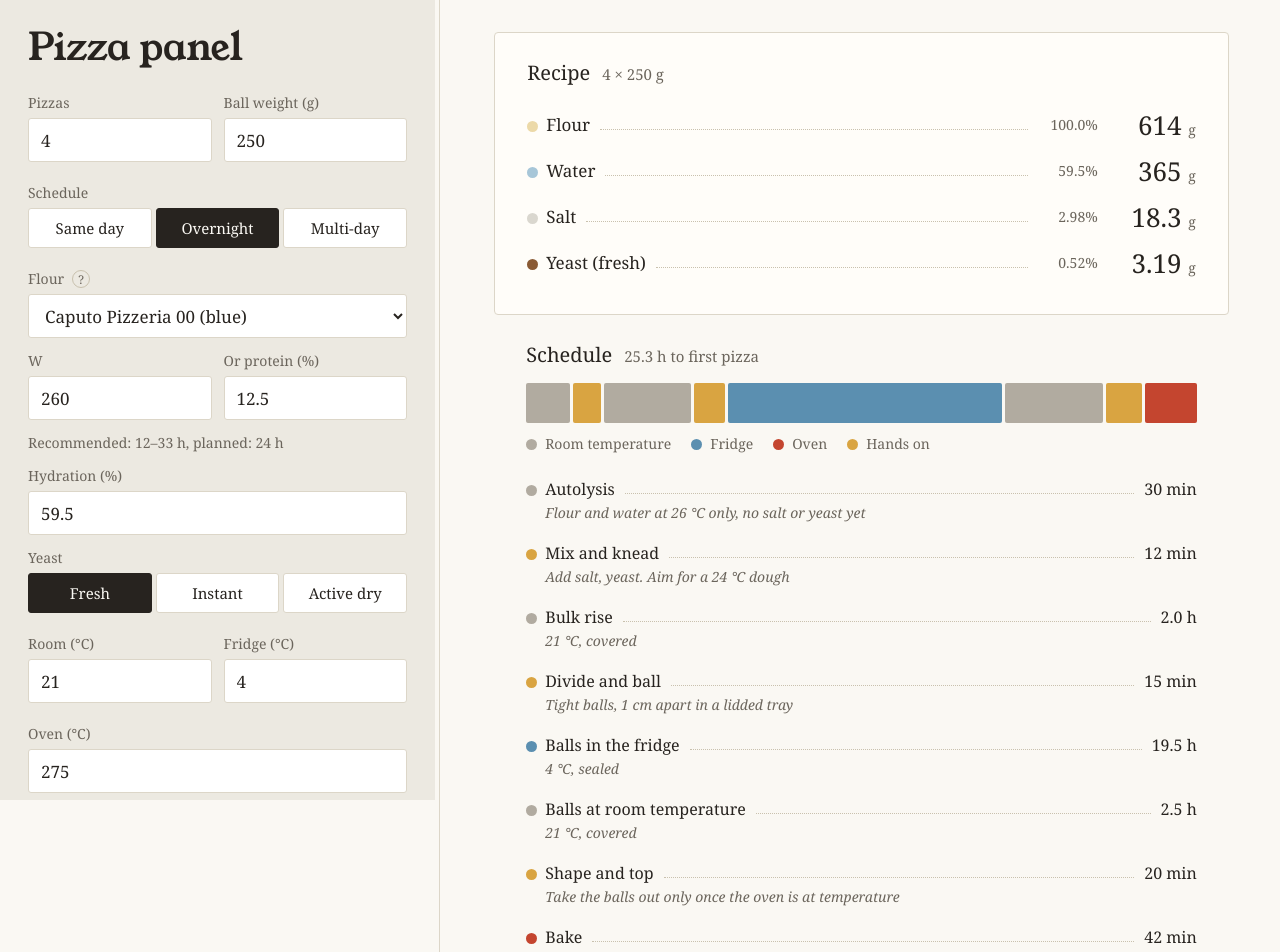
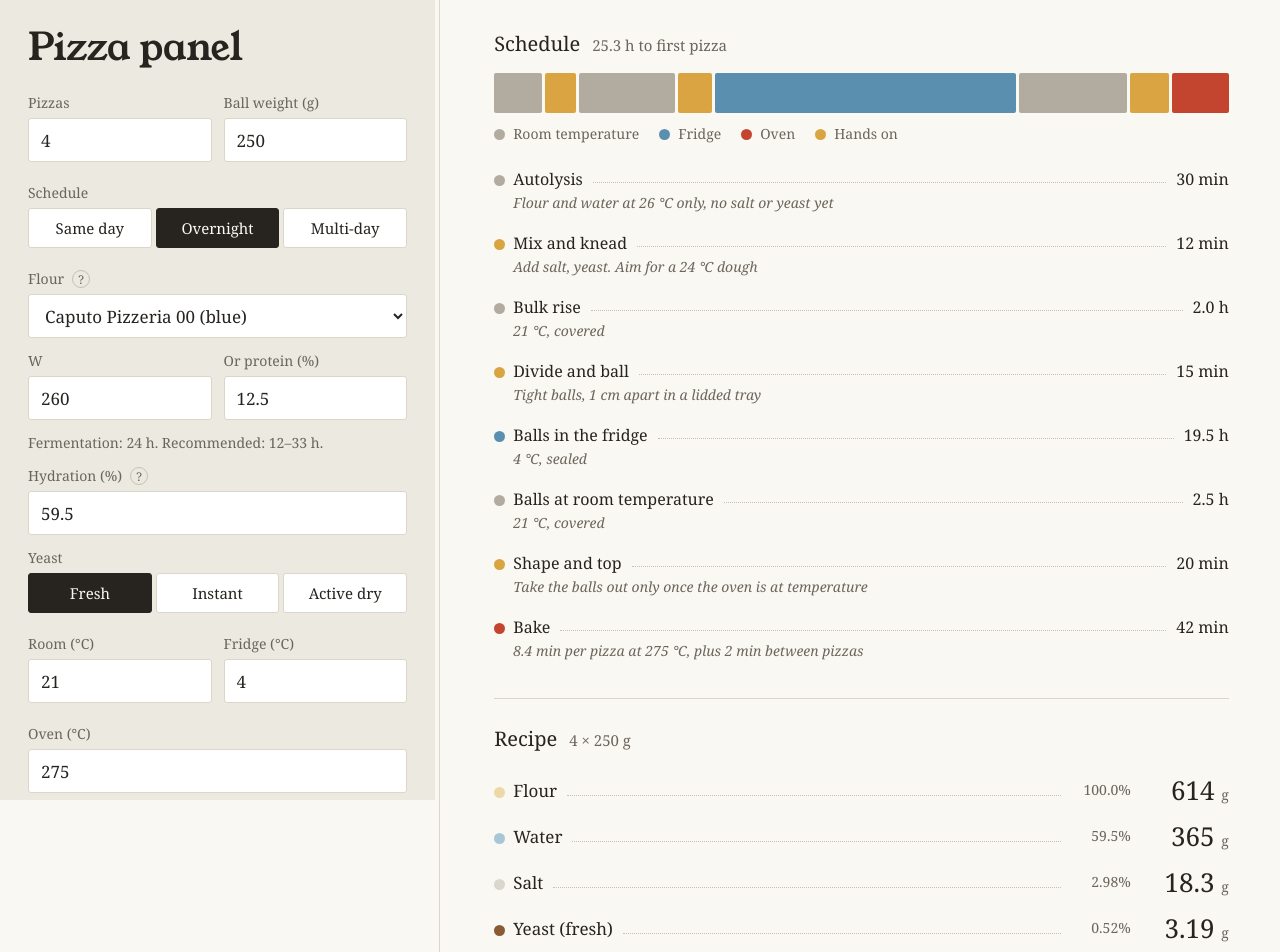
Before and after one commit to Nodo1221/Pizza-panel, a React (Vite) app: page / in a window 1280 px wide. Shown: the top 952 px of the page. Built offline with nearby package versions, Linux system fonts and the light colour scheme.

Commit message:
Light v11: Schedule first, flat sections, fermentation line, hydration tip and visible suggestion

```diff
--- a/src/App.tsx
+++ b/src/App.tsx
@@ -202,10 +202,12 @@ export default function App() {
               </F>
             </div>
             {s.w <= 0 && <p className="hint">W ~{Math.round(effW)} estimated from protein (±40).</p>}
-            <p className="hint">Recommended: {r.range.min}–{Math.round(r.range.max)} h, planned: {planned} h</p>
-            <F label="Hydration (%)">{num('hydration')}</F>
+            <p className="hint">Fermentation: {planned} h. Recommended: {r.range.min}–{Math.round(r.range.max)} h.</p>
+            <Grp label={<>Hydration (%)<Tip>Suggested from the flour's W: stronger flour takes more water. Minus 3 points for a tray or rack, minus 2 for an oven below 250 °C.</Tip></>}>
+              {num('hydration')}
+            </Grp>
             {sug !== s.hydration && (
-              <p className="hint">Suggested: {sug}%. <button type="button" className="link" onClick={() => set('hydration', sug)}>Use it</button></p>
+              <p className="sug">Suggested: {sug}% <button type="button" onClick={() => set('hydration', sug)}>Use {sug}%</button></p>
             )}
             <Grp label="Yeast">
               <Seg<YeastType> value={s.yeast} onPick={v => set('yeast', v)} options={[['fresh', 'Fresh'], ['instant', 'Instant'], ['active', 'Active dry']]} />
@@ -269,24 +271,6 @@ export default function App() {
       <main className="main">
         {r.alerts.map(a => <p className="alert" key={a}>{a}</p>)}
 
-        <section className="card">
-          <div className="hd">
-            <h2>Recipe</h2>
-            <span>{r.used.pizzas} × {r.used.ballG} g</span>
-          </div>
-          {rows.map(x => (
-            <div className="line big" key={x.key}>
-              <b><i className="sw" style={{ background: `var(--p-${x.key})` }} />{x.name}</b>
-              <span className="dots" />
-              <small>{x.pc.toFixed(x.pc < 10 ? 2 : 1)}%</small>
-              <strong>{x.g.toFixed(x.d)} <em>g</em></strong>
-            </div>
-          ))}
-          {r.dilute && (
-            <p className="hint">Under 1 g of yeast is hard to weigh: stir 1 g of yeast into 99 g of water, use {r.dilute.solution.toFixed(0)} g of that mix and take {r.dilute.waterIn.toFixed(0)} g off the water above.</p>
-          )}
-        </section>
-
         <section>
           <div className="hd">
             <h2>Schedule</h2>
@@ -314,6 +298,24 @@ export default function App() {
             </div>
           ))}
         </section>
+
+        <section>
+          <div className="hd">
+            <h2>Recipe</h2>
+            <span>{r.used.pizzas} × {r.used.ballG} g</span>
+          </div>
+          {rows.map(x => (
+            <div className="line big" key={x.key}>
+              <b><i className="sw" style={{ background: `var(--p-${x.key})` }} />{x.name}</b>
+              <span className="dots" />
+              <small>{x.pc.toFixed(x.pc < 10 ? 2 : 1)}%</small>
+              <strong>{x.g.toFixed(x.d)} <em>g</em></strong>
+            </div>
+          ))}
+          {r.dilute && (
+            <p className="hint">Under 1 g of yeast is hard to weigh: stir 1 g of yeast into 99 g of water, use {r.dilute.solution.toFixed(0)} g of that mix and take {r.dilute.waterIn.toFixed(0)} g off the water above.</p>
+          )}
+        </section>
       </main>
     </div>
   )
--- a/src/index.css
+++ b/src/index.css
@@ -19,7 +19,6 @@
   --p-yeast: #8a5a34;
   --p-oil: #a9bd6a;
   --p-sugar: #e8c2c9;
-  --card: #fffdf9;
   --serif: "Source Serif 4 Variable", Georgia, serif;
   --display: "Young Serif", Georgia, serif;
   color-scheme: light;
@@ -55,8 +54,7 @@ b, strong { font-weight: inherit; }
 .grip:hover, .grip:focus-visible { background: linear-gradient(var(--basil), var(--basil)) center / 3px 100% no-repeat; outline: none; }
 
 .main { min-width: 0; padding: 32px clamp(20px, 4vw, 56px) 56px; display: grid; gap: 28px; align-content: start; }
-.main > section { padding-inline: 32px; }
-.main > .card { background: var(--card); border: 1px solid var(--line); border-radius: 4px; padding: 28px 32px; }
+.main > section + section { border-top: 1px solid var(--line); padding-top: 28px; }
 
 .row { display: grid; grid-template-columns: 1fr 1fr; gap: 12px; }
 .f { display: grid; gap: 5px; font-size: 14px; color: var(--mute); }
@@ -90,6 +88,9 @@ input[aria-invalid='true'] { border-color: var(--alert); }
 .seg button[aria-pressed='true'] { background: var(--ink); border-color: var(--ink); color: var(--sheet); }
 
 .hint { margin: 0; font-size: 14px; color: var(--mute); }
+.sug { margin: 0; display: flex; align-items: center; gap: 12px; font-size: 15px; color: var(--ink); }
+.sug button { font: 500 14px var(--serif); color: var(--ink); background: var(--field); border: 1px solid var(--ink); border-radius: 3px; height: 30px; padding: 0 12px; cursor: pointer; }
+.sug button:hover { background: var(--ink); color: var(--sheet); }
 .link { font: inherit; color: var(--basil); background: none; border: 0; padding: 0; text-decoration: underline; cursor: pointer; }
 .side > .link { justify-self: start; font-size: 14px; }
 
```
